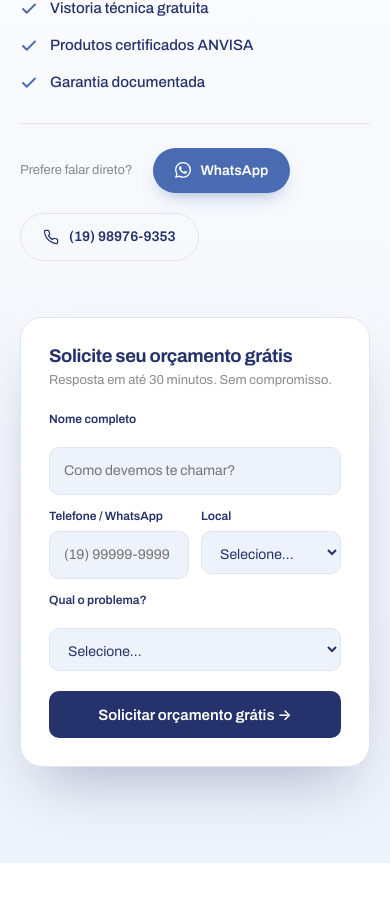
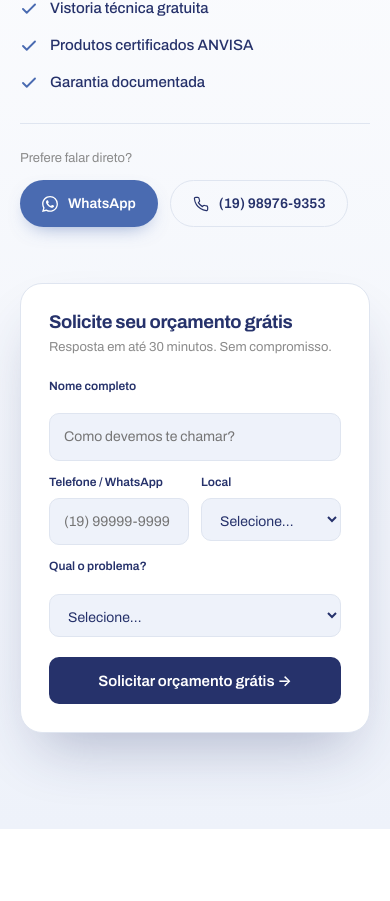
Before and after one commit to chili-guy/axion-pest-guardian, a Next.js app: page / in a window 390 px wide. Shown: the part 10658-11559 px from the top of the page. Built offline with nearby package versions, Linux system fonts and the light colour scheme.

Commit message:
fix: improve mobile layout of direct contact buttons

```diff
--- a/src/components/Sections.tsx
+++ b/src/components/Sections.tsx
@@ -91,10 +91,12 @@ export function Quote() {
               <div className="quote-feat"><Icons.Check width="18" height="18"/> <span>Produtos certificados ANVISA</span></div>
               <div className="quote-feat"><Icons.Check width="18" height="18"/> <span>Garantia documentada</span></div>
             </div>
-            <div style={{marginTop:28, paddingTop:24, borderTop:'1px solid var(--ax-line)', display:'flex', gap:20, alignItems:'center', flexWrap:'wrap'}}>
-              <div style={{fontSize:13, color:'var(--ax-gray)'}}>Prefere falar direto?</div>
-              <a href={WA_LINK} target="_blank" rel="noopener" className="btn btn-blue"><Icons.Whatsapp width="16" height="16"/> WhatsApp</a>
-              <a href="tel:+5519989769353" className="btn btn-ghost"><Icons.Phone width="16" height="16"/> (19) 98976-9353</a>
+            <div style={{marginTop:28, paddingTop:24, borderTop:'1px solid var(--ax-line)'}}>
+              <div style={{fontSize:13, color:'var(--ax-gray)', marginBottom:12}}>Prefere falar direto?</div>
+              <div style={{display:'flex', gap:12, flexWrap:'wrap'}}>
+                <a href={WA_LINK} target="_blank" rel="noopener" className="btn btn-blue"><Icons.Whatsapp width="16" height="16"/> WhatsApp</a>
+                <a href="tel:+5519989769353" className="btn btn-ghost"><Icons.Phone width="16" height="16"/> (19) 98976-9353</a>
+              </div>
             </div>
           </div>
           <div>
```
